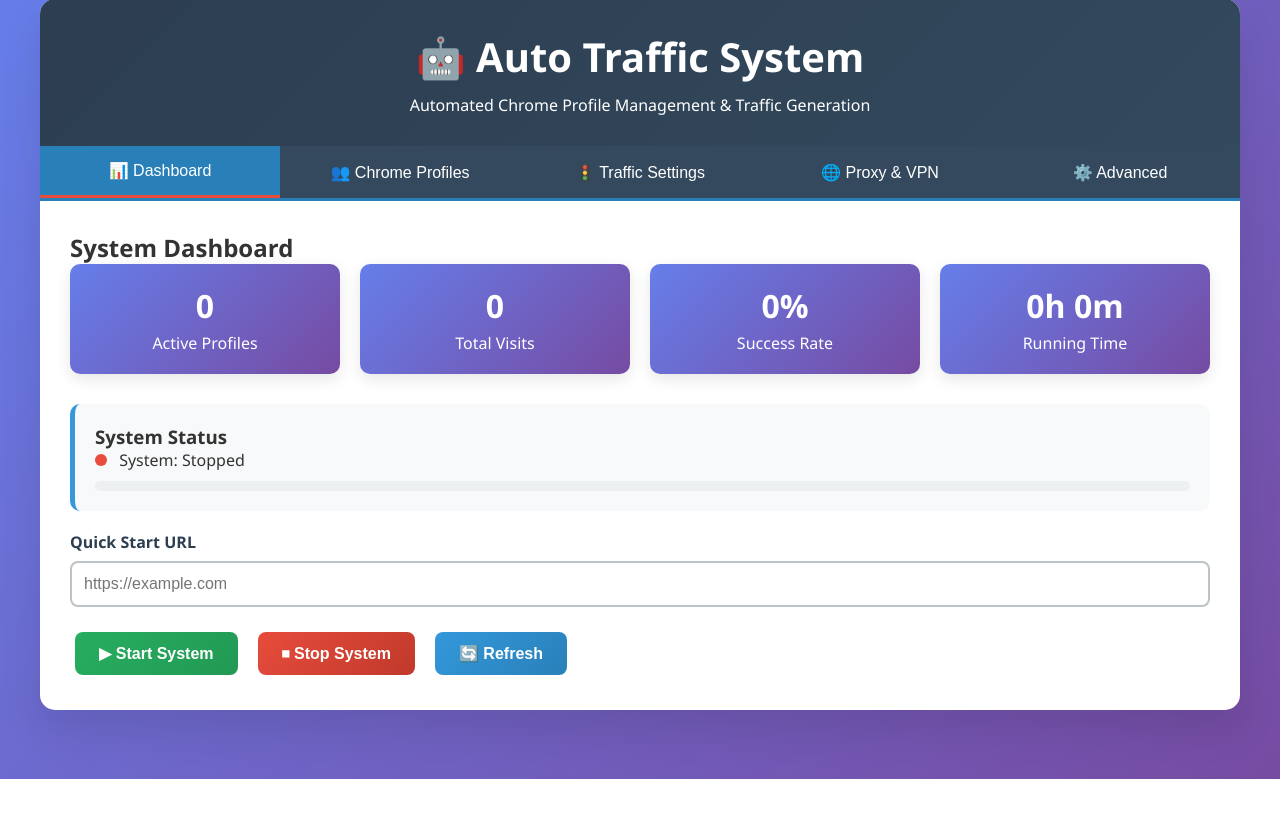
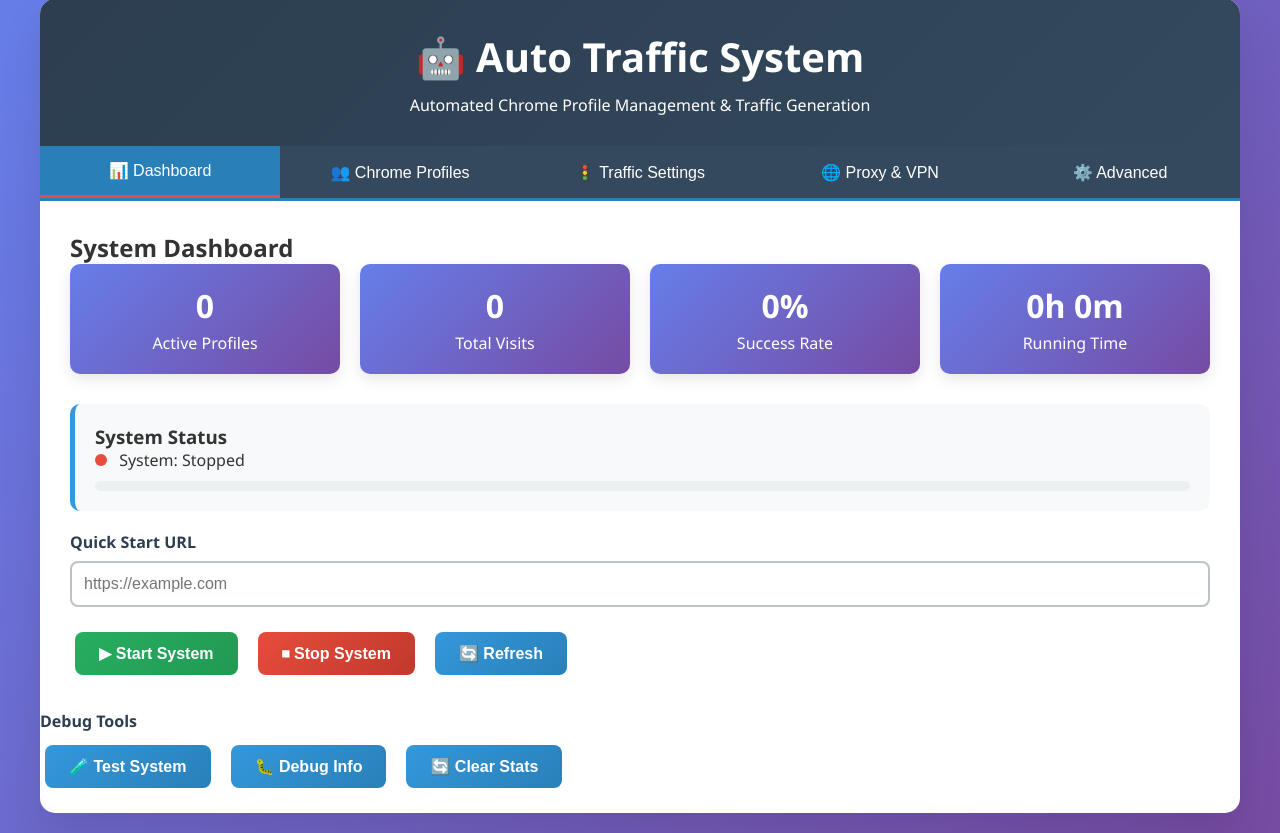
Before and after one commit to wellyerfyanto-arch/Traffic_fixed, a Flask app: page / in a window 1280 px wide. Shown: the part 21-854 px from the top of the page. Before the commit the page ends 800 px from the top, so only its background shows below. Run offline with Flask 3, Linux system fonts and the light colour scheme.

Commit message:
Update index.html

```diff
--- a/backend/templates/index.html
+++ b/backend/templates/index.html
@@ -385,7 +385,20 @@
                 <button class="btn btn-success" onclick="saveProfilesConfig()">💾 Save Profiles</button>
             </div>
         </div>
+        <!-- Tambahkan di bagian Advanced tab atau buat tab Debug -->
+<div class="form-group">
+    <label>Debug Tools</label>
+    <div class="button-group">
+        <button class="btn" onclick="testSystem()">🧪 Test System</button>
+        <button class="btn" onclick="getDebugInfo()">🐛 Debug Info</button>
+        <button class="btn" onclick="clearStats()">🔄 Clear Stats</button>
+    </div>
+</div>
 
+<div id="debugInfo" style="display: none; background: #f8f9fa; padding: 15px; border-radius: 5px; margin-top: 10px;">
+    <h4>Debug Information:</h4>
+    <pre id="debugContent"></pre>
+</div>
         <!-- Traffic Settings Tab -->
         <div id="traffic" class="tab-content">
             <h2>Traffic Behavior Settings</h2>
@@ -403,6 +416,7 @@
                     <option value="referral">Use Referral Links</option>
                 </select>
             </div>
+
 
             <div class="form-group">
                 <label>Visit Duration (seconds)</label>
@@ -428,6 +442,8 @@
                 </label>
             </div>
 
+
+
             <div class="form-group">
                 <label>
                     <input type="checkbox" id="handlePopups" checked>
@@ -446,6 +462,8 @@
                 <button class="btn btn-success" onclick="saveTrafficConfig()">💾 Save Traffic Settings</button>
             </div>
         </div>
+
+
 
         <!-- Proxy & VPN Tab -->
         <div id="proxy" class="tab-content">
```
